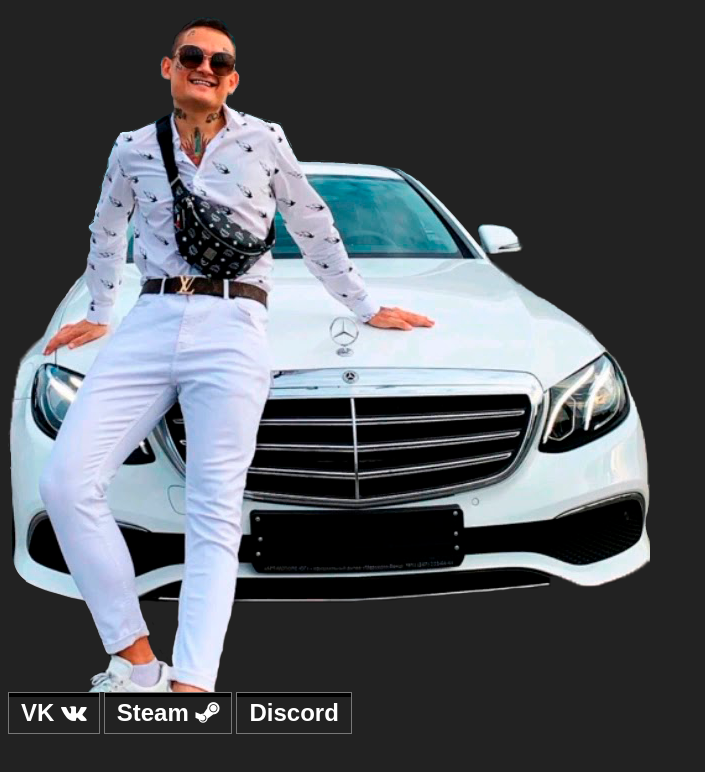
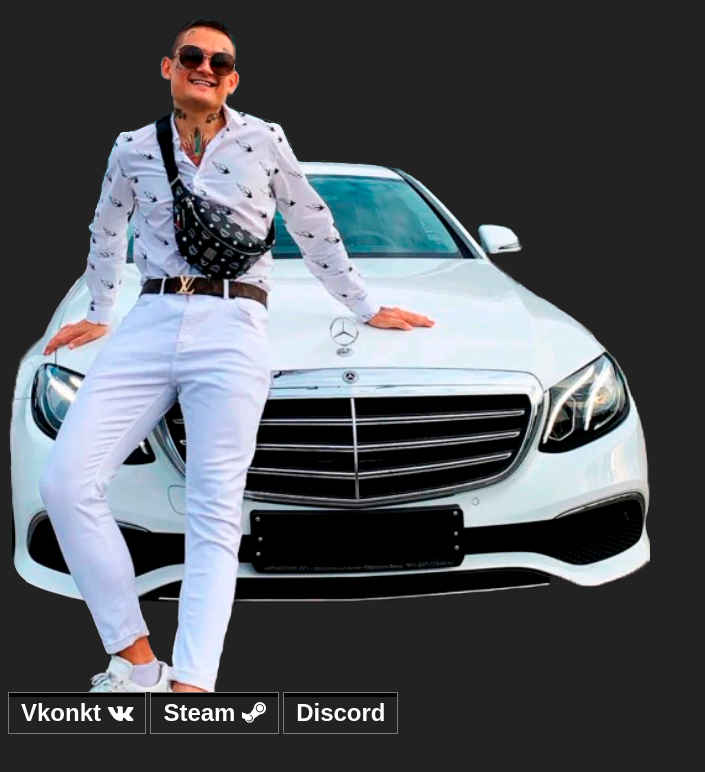
Before and after one commit to DobriyDev/DobriyDev.github.io, a plain HTML site: page index.html in a window 1280 px wide. Shown: the whole page, without its empty margins (0-705 px from the left). Drawn offline with Linux system fonts and the light colour scheme.

Commit message:
Update index.html

```diff
--- a/index.html
+++ b/index.html
@@ -30,7 +30,7 @@
 	<div class="main">
 		<div class="info">
 			<div class="logo"> <img src="/img/morg.png" alt="logo_area"> </div>
-			<button class="infobutton" onclick="window.location.href='https://vk.com/mkubasov2/'" style="font-size:24px">VK <i class="fa fa-vk"></i></button>
+			<button class="infobutton" onclick="window.location.href='https://vk.com/mkubasov2/'" style="font-size:24px">Vkonkt <i class="fa fa-vk"></i></button>
 			<button class="infobutton" onclick="window.location.href='https://eblan2.com/'" style="font-size:24px">Steam <i class="fa fa-steam"></i></button>
 			<button class="infobutton" onclick="window.location.href='https://eblan3.com/'" style="font-size:24px">Discord <i class="fab fa-discord"></i></button>
 		</div>
```
